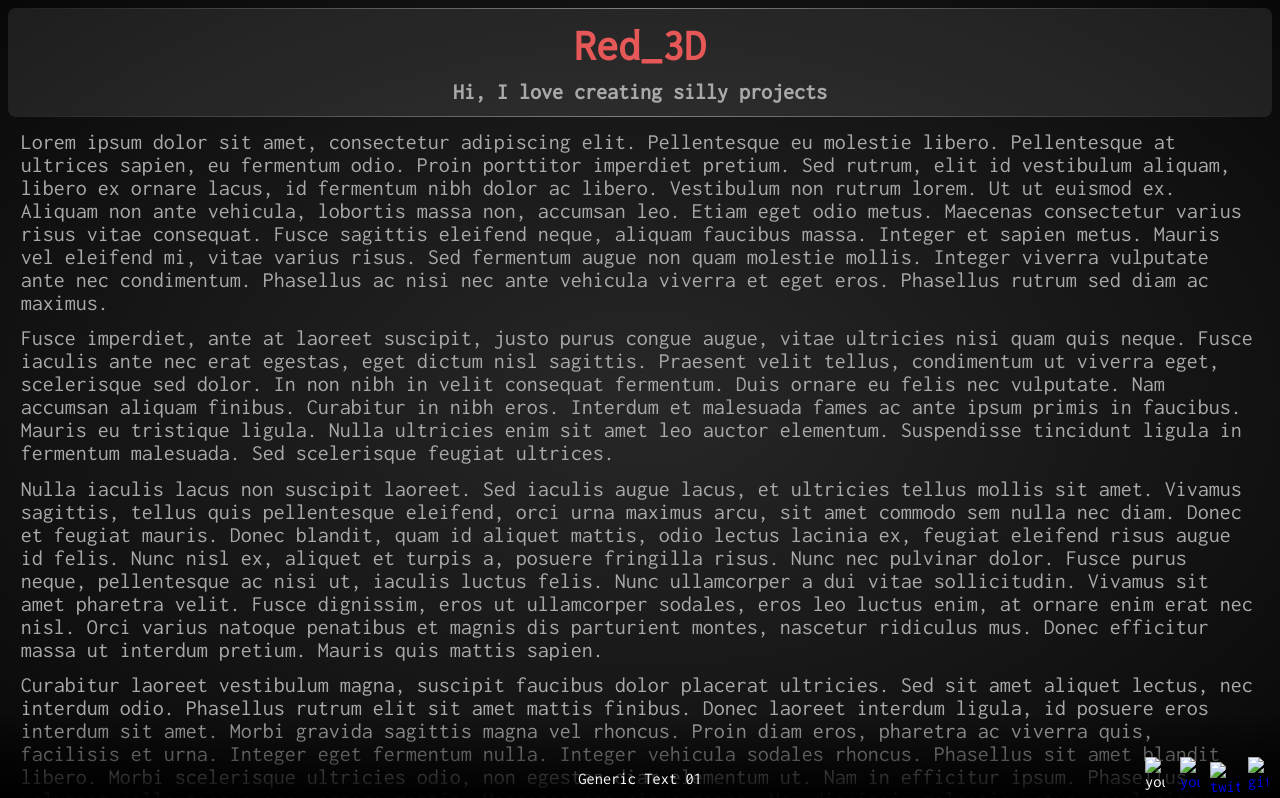
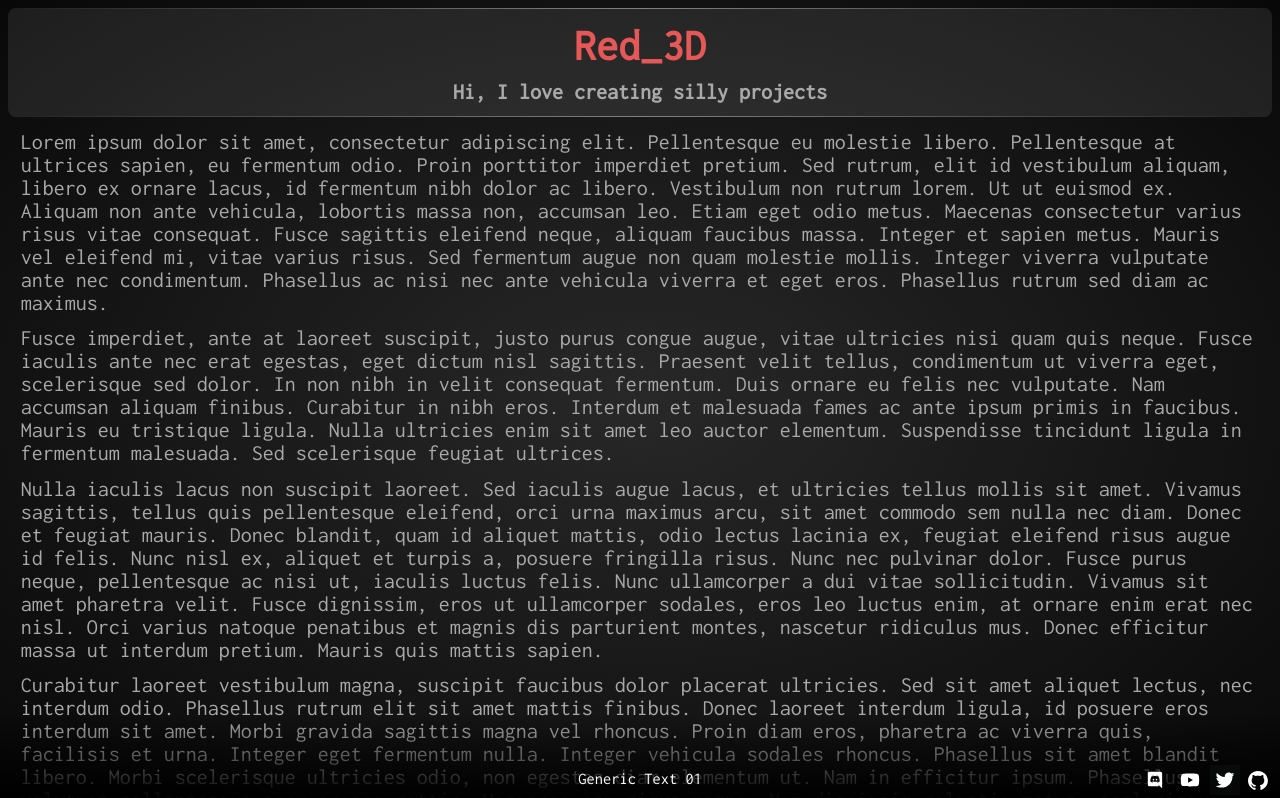
Before and after one commit to Red-3D/Red-3D, a plain HTML site: page docs/index.html in a window 1280 px wide. Shown: the top 798 px of the page. Drawn offline with Linux system fonts and the light colour scheme.

Commit message:
Add files via upload

```diff
--- a/docs/index.html
+++ b/docs/index.html
@@ -3,7 +3,7 @@
 
 	<link href="style.css" rel="stylesheet">
 	<link href='https://fonts.googleapis.com/css?family=Inconsolata' rel='stylesheet'>
-	<link rel="shortcut icon" href="icons/logo.webp" />
+	<link rel="shortcut icon" href="logo.webp" />
 
 	<head>
 		<TITLE>Red's silly projects</TITLE>
@@ -29,9 +29,9 @@
 	<footer>
 		<hr id="blank">
 		<p>Generic Text 01</p>
-		<a href="https://github.com/Red-3D"><img id = "github_mark" src="icons/GitHub-Mark.svg" title="github"></a>
-		<a href="https://twitter.com/Red__3D"><img id = "twitter_mark" src="icons/Twitter_Logo_WhiteOnImage.svg" title="twitter"></a>
-		<a href="https://www.youtube.com/channel/UCqscv6Y-W9mXPGstnBzn6GA/"><img id = "youtube_mark" src="icons/yt_icon_mono_dark.svg" title="youtube"></a>
-		<a onclick="alert('Red_3D#3062')"><img id = "discord_mark" src="icons/Discord-Logo-White.svg" title="youtube"></a>
+		<a href="https://github.com/Red-3D"><img id = "github_mark" src="icon_github.svg" title="github"></a>
+		<a href="https://twitter.com/Red__3D"><img id = "twitter_mark" src="icon_twitter.svg" title="twitter"></a>
+		<a href="https://www.youtube.com/channel/UCqscv6Y-W9mXPGstnBzn6GA/"><img id = "youtube_mark" src="icon_youtube.svg" title="youtube"></a>
+		<a onclick="alert('Red_3D#3062')"><img id = "discord_mark" src="icon_discord.svg" title="discord"></a>
 	</footer>
 </html>
```
Also changed, not shown: docs/icon_discord.svg (added), docs/icon_github.svg (added), docs/icon_twitter.svg (added), docs/icon_youtube.svg (added), docs/logo.webp (added).
